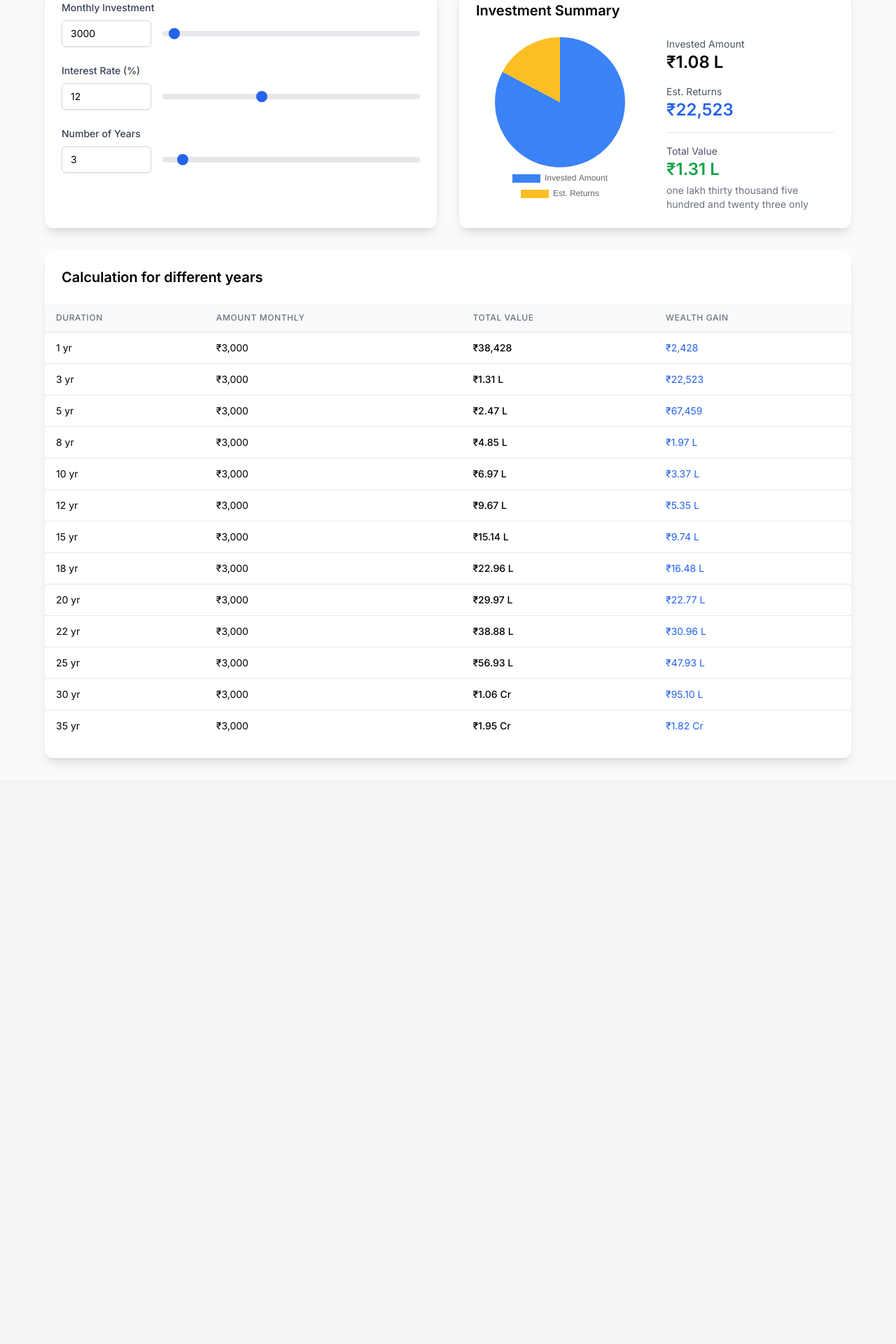
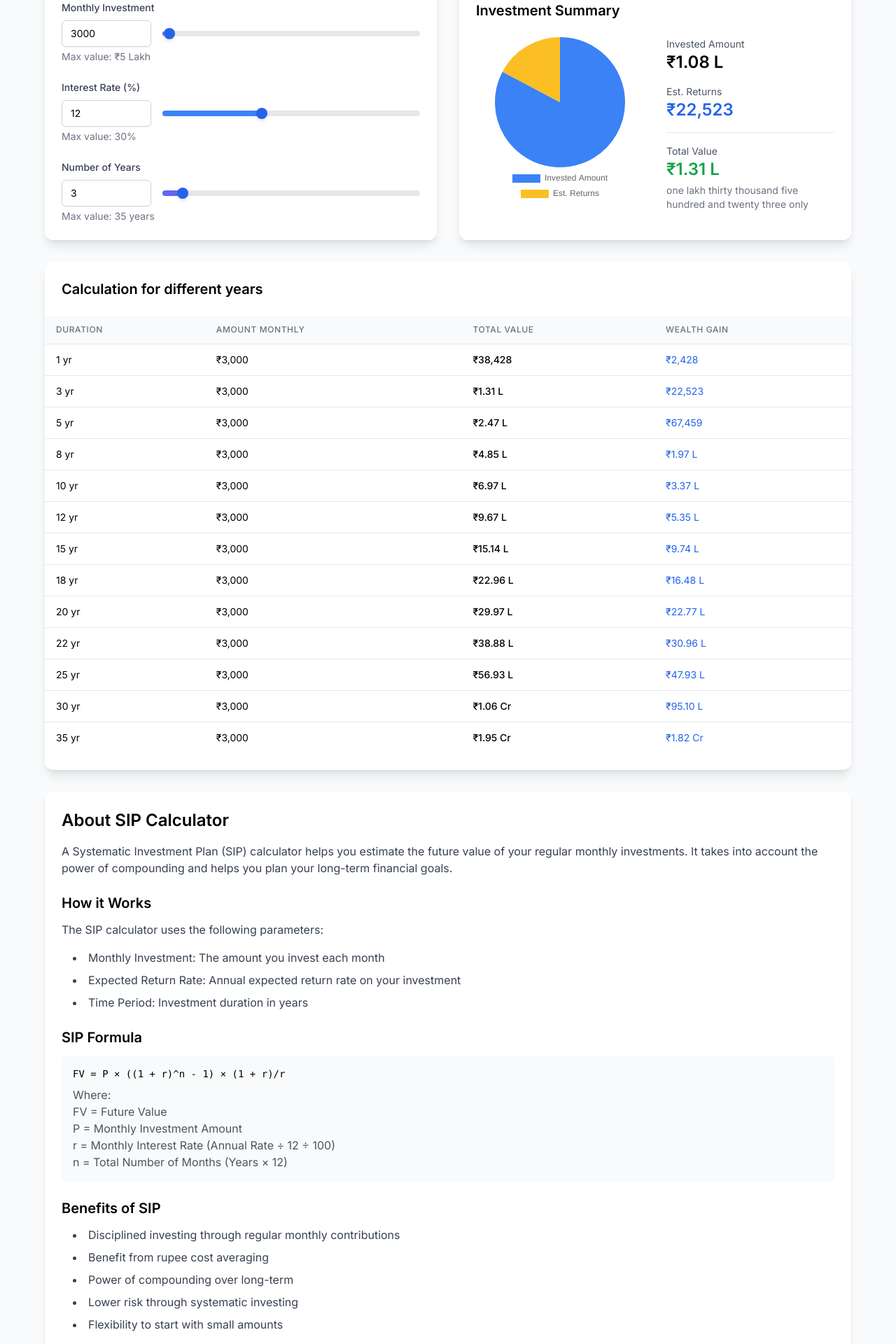
Before and after one commit to bansalankit92/financial-calculator, a Next.js app: page /sip in a window 1280 px wide. Shown: the part 220-2140 px from the top of the page at 70% size. Before the commit the page ends 1335 px from the top, so only its background shows below. Built offline with nearby package versions, Linux system fonts and the light colour scheme.

Commit message:
feat: updated small nit picks in sip calculator

```diff
--- a/src/app/sip/page.tsx
+++ b/src/app/sip/page.tsx
@@ -53,6 +53,55 @@ export default function SIPCalculator() {
         monthlyInvestment={monthlyInvestment}
         interestRate={interestRate}
       />
+
+      <div className="bg-white p-6 rounded-lg shadow-md space-y-6">
+        <div>
+          <h2 className="text-2xl font-semibold mb-4">About SIP Calculator</h2>
+          <p className="text-gray-700 mb-4">
+            A Systematic Investment Plan (SIP) calculator helps you estimate the future value of your regular monthly investments.
+            It takes into account the power of compounding and helps you plan your long-term financial goals.
+          </p>
+        </div>
+
+        <div>
+          <h3 className="text-xl font-semibold mb-3">How it Works</h3>
+          <p className="text-gray-700 mb-4">
+            The SIP calculator uses the following parameters:
+          </p>
+          <ul className="list-disc list-inside text-gray-700 space-y-2 ml-4">
+            <li>Monthly Investment: The amount you invest each month</li>
+            <li>Expected Return Rate: Annual expected return rate on your investment</li>
+            <li>Time Period: Investment duration in years</li>
+          </ul>
+        </div>
+
+        <div>
+          <h3 className="text-xl font-semibold mb-3">SIP Formula</h3>
+          <div className="bg-gray-50 p-4 rounded-md">
+            <p className="font-mono text-sm">
+              FV = P × ((1 + r)^n - 1) × (1 + r)/r
+            </p>
+            <p className="text-gray-600 mt-2">
+              Where:<br />
+              FV = Future Value<br />
+              P = Monthly Investment Amount<br />
+              r = Monthly Interest Rate (Annual Rate ÷ 12 ÷ 100)<br />
+              n = Total Number of Months (Years × 12)
+            </p>
+          </div>
+        </div>
+
+        <div>
+          <h3 className="text-xl font-semibold mb-3">Benefits of SIP</h3>
+          <ul className="list-disc list-inside text-gray-700 space-y-2 ml-4">
+            <li>Disciplined investing through regular monthly contributions</li>
+            <li>Benefit from rupee cost averaging</li>
+            <li>Power of compounding over long-term</li>
+            <li>Lower risk through systematic investing</li>
+            <li>Flexibility to start with small amounts</li>
+          </ul>
+        </div>
+      </div>
     </motion.div>
   );
 }
--- a/src/components/calculators/SipForm.tsx
+++ b/src/components/calculators/SipForm.tsx
@@ -15,6 +15,34 @@ export default function SipForm({
   onInterestRateChange,
   onYearsChange,
 }: SipFormProps) {
+  const MAX_INVESTMENT = 500000; // Fixed max value of 5 Lakhs
+  const MAX_INTEREST = 30;
+  const MAX_YEARS = 35;
+
+  // Calculate percentage for slider background
+  const calculatePercentage = (value: number, max: number) => {
+    return (value / max) * 100;
+  };
+
+  // Get color based on percentage
+  const getSliderColor = (value: number, max: number) => {
+    const percentage = (value / max) * 100;
+    if (percentage >= 70) return 'rgb(34, 197, 94)'; // green-500
+    if (percentage >= 40) return 'rgb(59, 130, 246)'; // blue-500
+    return 'rgb(99, 102, 241)'; // indigo-500
+  };
+
+  const getSliderStyle = (value: number, max: number) => ({
+    background: `linear-gradient(to right,
+      ${getSliderColor(value, max)} 0%,
+      ${getSliderColor(value, max)} ${calculatePercentage(value, max)}%,
+      #e5e7eb ${calculatePercentage(value, max)}%,
+      #e5e7eb 100%)`
+  });
+
+  const sliderClassName = "flex-1 h-2 rounded-lg appearance-none cursor-pointer [&::-webkit-slider-thumb]:appearance-none [&::-webkit-slider-thumb]:w-4 [&::-webkit-slider-thumb]:h-4 [&::-webkit-slider-thumb]:rounded-full [&::-webkit-slider-thumb]:bg-white [&::-webkit-slider-thumb]:border-2 [&::-webkit-slider-thumb]:border-blue-500 [&::-webkit-slider-thumb]:cursor-pointer [&::-webkit-slider-thumb]:shadow-md [&::-moz-range-thumb]:appearance-none [&::-moz-range-thumb]:w-4 [&::-moz-range-thumb]:h-4 [&::-moz-range-thumb]:rounded-full [&::-moz-range-thumb]:bg-white [&::-moz-range-thumb]:border-2 [&::-moz-range-thumb]:border-blue-500 [&::-moz-range-thumb]:cursor-pointer [&::-moz-range-thumb]:shadow-md";
+  const inputClassName = "block w-32 rounded-md border-gray-300 shadow-sm focus:border-blue-500 focus:ring-blue-500 sm:text-sm";
+
   return (
     <div className="bg-white rounded-xl shadow-lg p-6">
       <div className="space-y-6">
@@ -27,17 +55,24 @@ export default function SipForm({
               type="number"
               value={monthlyInvestment}
               onChange={(e) => onMonthlyInvestmentChange(Number(e.target.value))}
-              className="block w-32 rounded-md border-gray-300 shadow-sm focus:border-blue-500 focus:ring-blue-500 sm:text-sm"
+              className={inputClassName}
+              step="500"
+              min="500"
+              max={MAX_INVESTMENT}
             />
             <input
               type="range"
               min="500"
-              max="100000"
+              max={MAX_INVESTMENT}
               step="500"
               value={monthlyInvestment}
               onChange={(e) => onMonthlyInvestmentChange(Number(e.target.value))}
-              className="flex-1 h-2 bg-gray-200 rounded-lg appearance-none cursor-pointer"
+              className={sliderClassName}
+              style={getSliderStyle(monthlyInvestment, MAX_INVESTMENT)}
             />
+          </div>
+          <div className="mt-1 text-sm text-gray-500">
+            Max value: ₹5 Lakh
           </div>
         </div>
 
@@ -50,17 +85,24 @@ export default function SipForm({
               type="number"
               value={interestRate}
               onChange={(e) => onInterestRateChange(Number(e.target.value))}
-              className="block w-32 rounded-md border-gray-300 shadow-sm focus:border-blue-500 focus:ring-blue-500 sm:text-sm"
+              className={inputClassName}
+              step="0.5"
+              min="1"
+              max={MAX_INTEREST}
             />
             <input
               type="range"
               min="1"
-              max="30"
+              max={MAX_INTEREST}
               step="0.5"
               value={interestRate}
               onChange={(e) => onInterestRateChange(Number(e.target.value))}
-              className="flex-1 h-2 bg-gray-200 rounded-lg appearance-none cursor-pointer"
+              className={sliderClassName}
+              style={getSliderStyle(interestRate, MAX_INTEREST)}
             />
+          </div>
+          <div className="mt-1 text-sm text-gray-500">
+            Max value: {MAX_INTEREST}%
           </div>
         </div>
 
@@ -73,17 +115,24 @@ export default function SipForm({
               type="number"
               value={years}
               onChange={(e) => onYearsChange(Number(e.target.value))}
-              className="block w-32 rounded-md border-gray-300 shadow-sm focus:border-blue-500 focus:ring-blue-500 sm:text-sm"
+              className={inputClassName}
+              step="1"
+              min="1"
+              max={MAX_YEARS}
             />
             <input
               type="range"
               min="1"
-              max="35"
+              max={MAX_YEARS}
               step="1"
               value={years}
               onChange={(e) => onYearsChange(Number(e.target.value))}
-              className="flex-1 h-2 bg-gray-200 rounded-lg appearance-none cursor-pointer"
+              className={sliderClassName}
+              style={getSliderStyle(years, MAX_YEARS)}
             />
+          </div>
+          <div className="mt-1 text-sm text-gray-500">
+            Max value: {MAX_YEARS} years
           </div>
         </div>
       </div>
--- a/src/components/calculators/SipSummary.tsx
+++ b/src/components/calculators/SipSummary.tsx
@@ -91,6 +91,7 @@ export default function SipSummary({
 }: SipSummaryProps) {
   const [showFullValue, setShowFullValue] = useState<string | null>(null);
   const [tooltipPosition, setTooltipPosition] = useState({ x: 0, y: 0 });
+  const [clickedValues, setClickedValues] = useState<{[key: string]: boolean}>({});
 
   const chartData = {
     labels: ['Invested Amount', 'Est. Returns'],
@@ -106,14 +107,21 @@ export default function SipSummary({
   const handleMouseEnter = (value: string, event: React.MouseEvent) => {
     const rect = event.currentTarget.getBoundingClientRect();
     setTooltipPosition({
-      x: rect.left + window.scrollX,
-      y: rect.bottom + window.scrollY,
+      x: rect.left + (rect.width / 2),
+      y: rect.top - 40, // Position further up
     });
     setShowFullValue(value);
   };
 
   const handleMouseLeave = () => {
     setShowFullValue(null);
+  };
+
+  const handleClick = (key: string) => {
+    setClickedValues(prev => ({
+      ...prev,
+      [key]: !prev[key]
+    }));
   };
 
   return (
@@ -140,33 +148,36 @@ export default function SipSummary({
           <div>
             <div className="text-sm text-gray-600">Invested Amount</div>
             <div
-              className="text-2xl font-semibold cursor-help"
+              className="text-2xl font-semibold cursor-pointer"
               onMouseEnter={(e) => handleMouseEnter(formatCurrency(totalInvestment, true), e)}
               onMouseLeave={handleMouseLeave}
+              onClick={() => handleClick('investment')}
             >
-              {formatCurrency(totalInvestment)}
+              {formatCurrency(totalInvestment, clickedValues['investment'])}
             </div>
           </div>
 
           <div>
             <div className="text-sm text-gray-600">Est. Returns</div>
             <div
-              className="text-2xl font-semibold text-blue-600 cursor-help"
+              className="text-2xl font-semibold text-blue-600 cursor-pointer"
               onMouseEnter={(e) => handleMouseEnter(formatCurrency(totalReturns, true), e)}
               onMouseLeave={handleMouseLeave}
+              onClick={() => handleClick('returns')}
             >
-              {formatCurrency(totalReturns)}
+              {formatCurrency(totalReturns, clickedValues['returns'])}
             </div>
           </div>
 
           <div className="pt-4 border-t">
             <div className="text-sm text-gray-600">Total Value</div>
             <div
-              className="text-2xl font-semibold text-green-600 cursor-help"
+              className="text-2xl font-semibold text-green-600 cursor-pointer"
               onMouseEnter={(e) => handleMouseEnter(formatCurrency(totalValue, true), e)}
               onMouseLeave={handleMouseLeave}
+              onClick={() => handleClick('total')}
             >
-              {formatCurrency(totalValue)}
+              {formatCurrency(totalValue, clickedValues['total'])}
             </div>
             <div className="text-sm text-gray-500 mt-1">
               {numberToWords(totalValue)}
@@ -181,10 +192,10 @@ export default function SipSummary({
             initial={{ opacity: 0, y: 5 }}
             animate={{ opacity: 1, y: 0 }}
             exit={{ opacity: 0, y: 5 }}
-            className="fixed z-50 bg-gray-900 text-white px-4 py-2 rounded-lg shadow-lg text-sm"
+            className="fixed z-50 bg-gray-900 text-white px-4 py-2 rounded-lg shadow-lg text-sm transform -translate-x-1/2"
             style={{
               left: tooltipPosition.x,
-              top: tooltipPosition.y + 8,
+              top: tooltipPosition.y,
             }}
           >
             {showFullValue}
```
